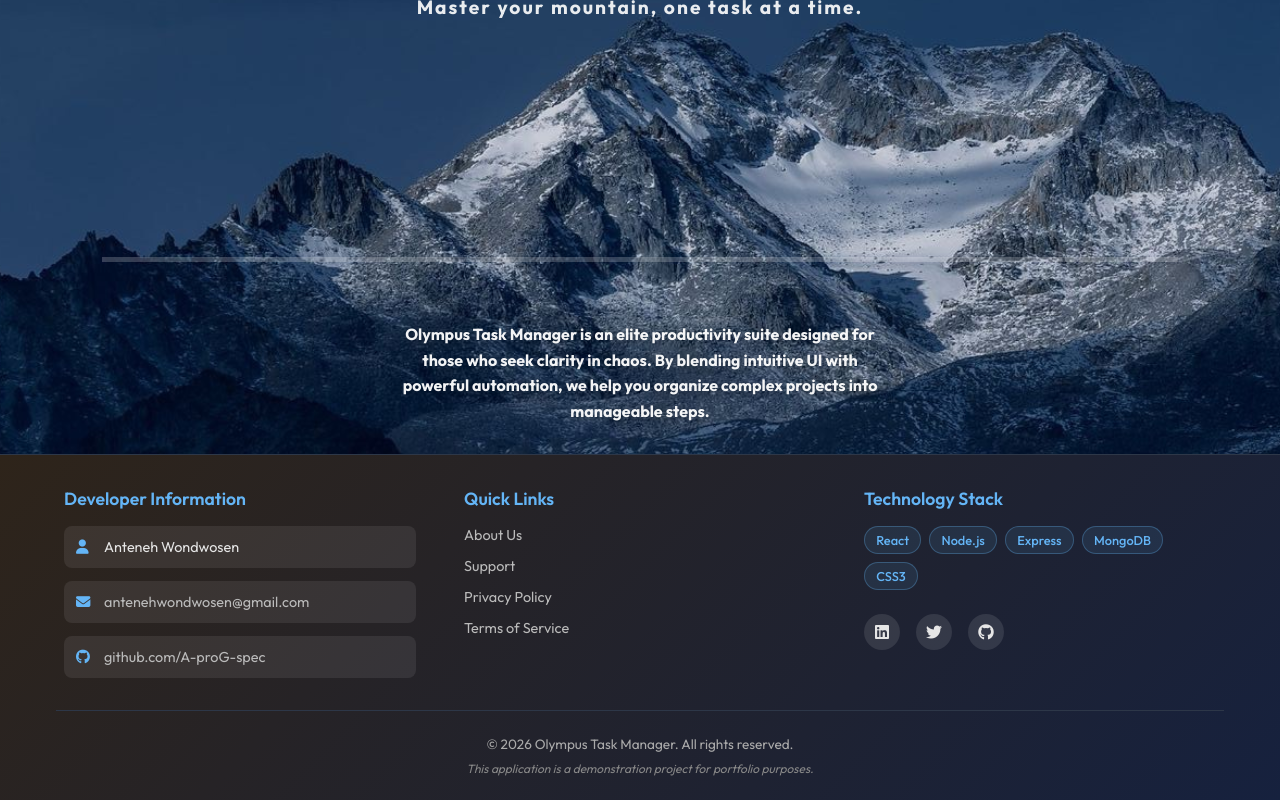
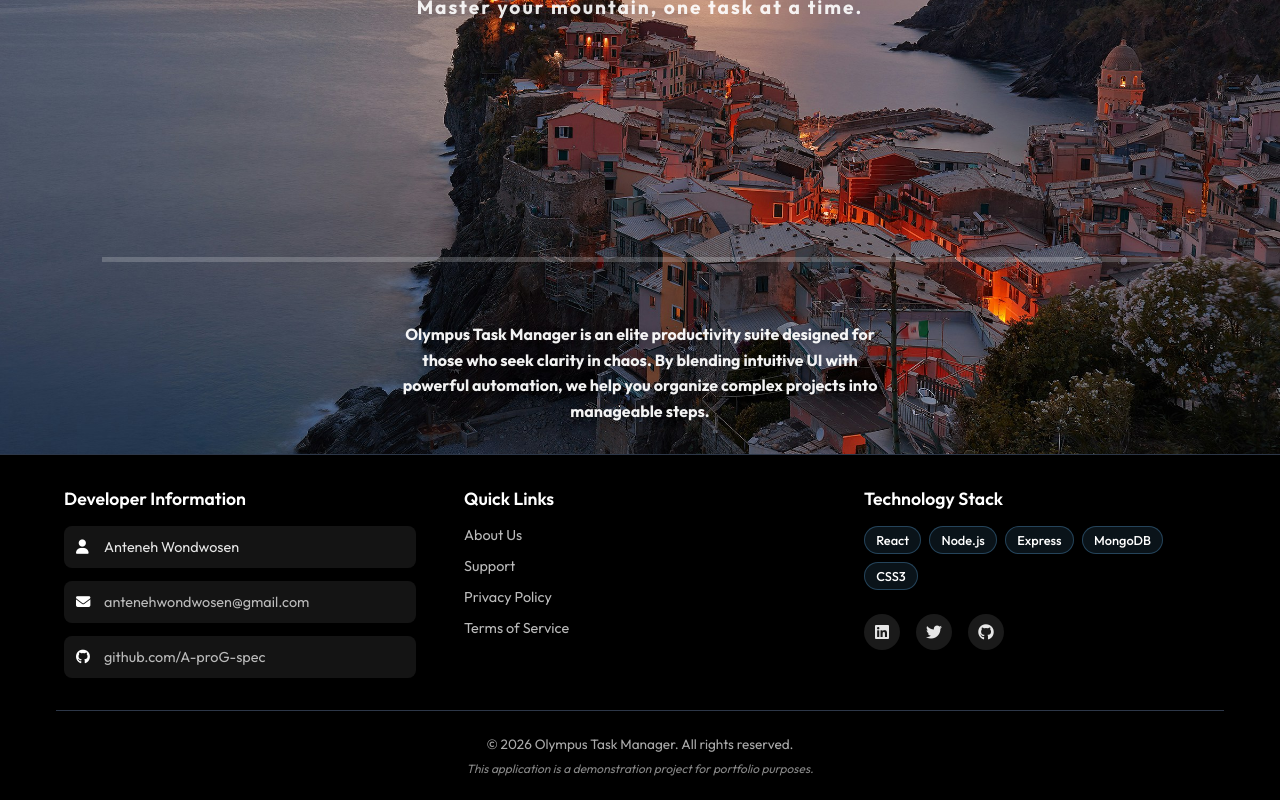
Before and after one commit to A-proG-spec/Task-Manager, a React (Vite) app in the folder frontend/: page / in a window 1280 px wide. Shown: the part 310-1110 px from the top of the page. Built offline with nearby package versions, Linux system fonts and the light colour scheme; no server answers.

Commit message:
change the background of

```diff
--- a/frontend/src/styles/footer.css
+++ b/frontend/src/styles/footer.css
@@ -1,7 +1,5 @@
-/* src/styles/footer.css */
-
 .site-footer {
-  background: linear-gradient(135deg, #2e241a 0%, #16213e 100%);
+  background: #000000 0%;
   color: #e6e6e6;
   padding: 2rem 0 0;
   border-top: 1px solid #2d3748;
@@ -46,7 +44,7 @@
 
 .footer-title {
   font-size: 1.1rem;
-  color: #64b5f6;
+  color: #ffff;
   margin-bottom: 1rem;
   font-weight: 600;
 }
@@ -65,7 +63,7 @@
 }
 
 .info-item i {
-  color: #64b5f6;
+  color: #ffff;
   width: 20px;
 }
 
@@ -78,7 +76,7 @@
 }
 
 .footer-link:hover {
-  color: #64b5f6;
+  color: #ffff;
 }
 
 .footer-links {
@@ -96,7 +94,7 @@
 
 .tech-badge {
   background: rgba(100, 181, 246, 0.1);
-  color: #64b5f6;
+  color: #ffff;
   padding: 0.3rem 0.7rem;
   border-radius: 15px;
   font-size: 0.8rem;
@@ -124,7 +122,7 @@
 }
 
 .social-icon:hover {
-  background: #64b5f6;
+  background: #ffff;
   color: #1a1a2e;
   transform: translateY(-2px);
 }
```
Also changed, not shown: frontend/public/images/bg.jpg.
